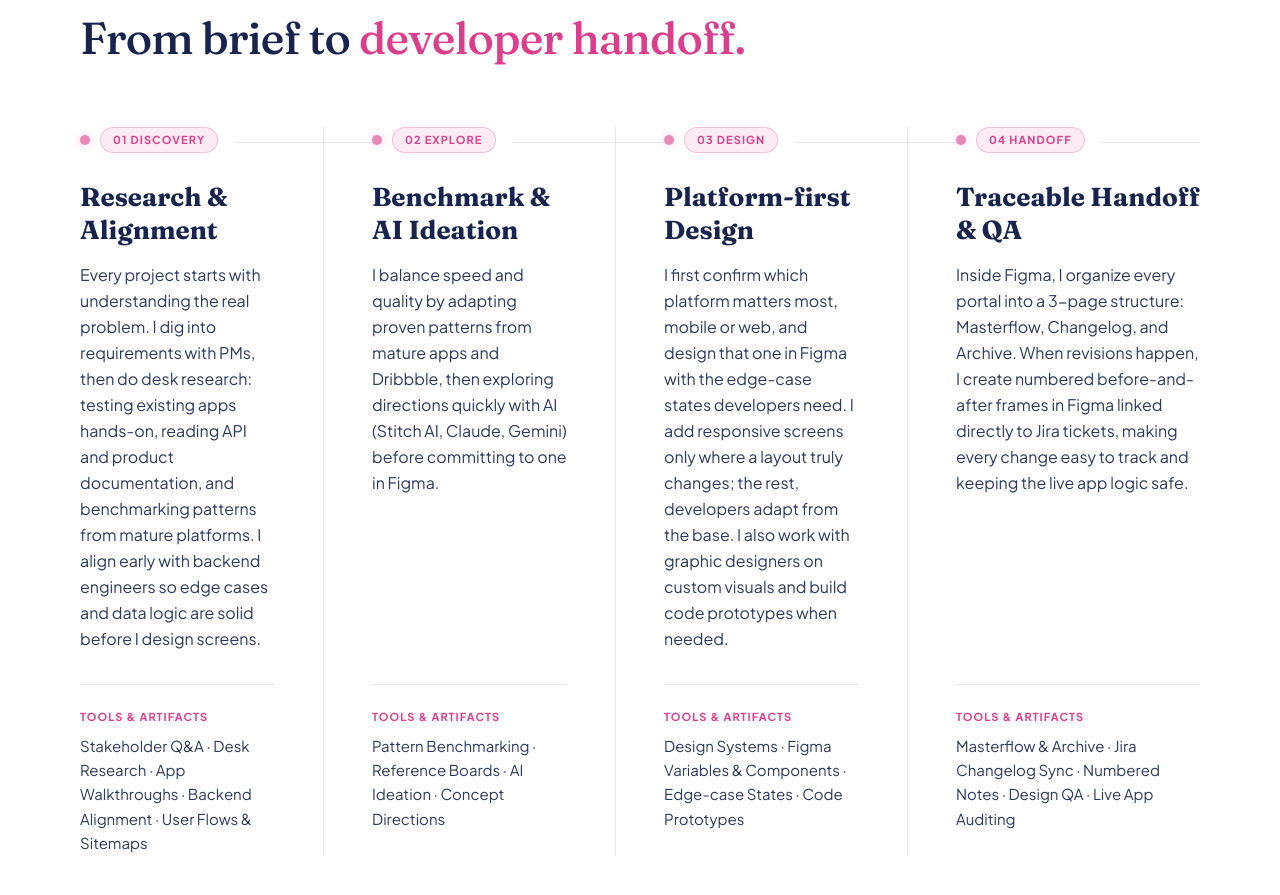
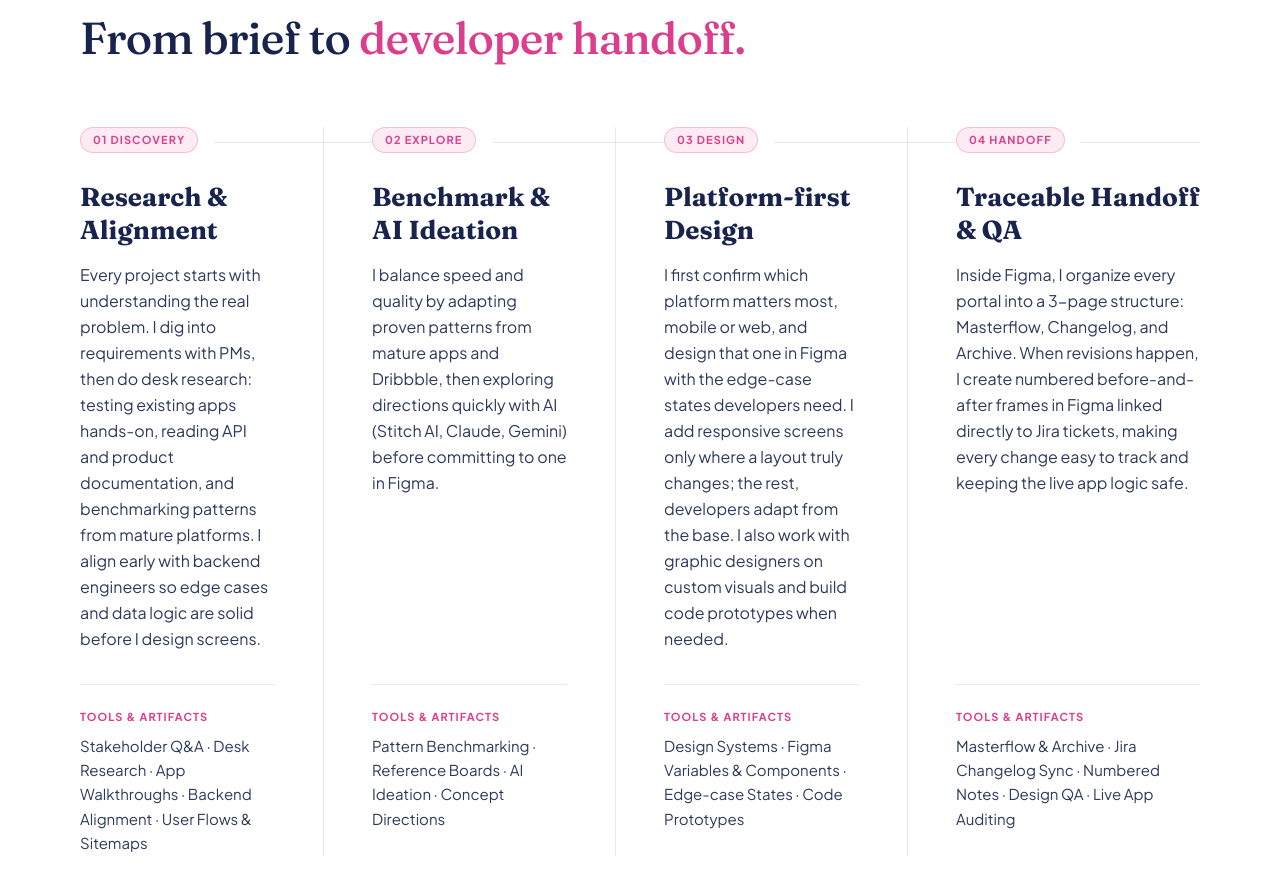
Before and after one commit to adinagayo-pixel/Adina-Portfolio, a React (Vite) app: page / in a window 1280 px wide. Shown: the part 2640-3535 px from the top of the page. Built offline with nearby package versions, Linux system fonts and the light colour scheme.

Commit message:
ui: process phase labels drop the pulsing dot
The four phase pills (01 Discovery to 04 Handoff) now stand on their
own; the pulsing cerise dot in front of each is gone.

Co-Authored-By: Claude Opus 5.5 <noreply@anthropic.com>

```diff
--- a/src/app/App.tsx
+++ b/src/app/App.tsx
@@ -2892,10 +2892,8 @@ function WorkflowSection() {
                     className={`flex flex-col md:grid md:grid-rows-subgrid md:row-span-2 relative group md:border-[#19244E]/10 ${divider}`}
                   >
                     <div>
-                      {/* Top Node Header: Node Dot & Sleek Mono Label */}
-                      <div className="flex items-center gap-2.5 mb-7 bg-white pr-4 w-fit relative z-10">
-
-                        <span className="w-2.5 h-2.5 rounded-full bg-[#DB3E8C] shadow-[0_0_8px_rgba(219,62,140,0.45)] animate-pulse" />
+                      {/* Top Node Header: Sleek Mono Label */}
+                      <div className="flex items-center mb-7 bg-white pr-4 w-fit relative z-10">
                         <span className="font-mono text-[11px] font-bold tracking-widest text-[#DB3E8C] uppercase px-3 py-1 rounded-full bg-[#DB3E8C]/10 border border-[#DB3E8C]/25">
                           {phase.num} {phase.category}
                         </span>
```
